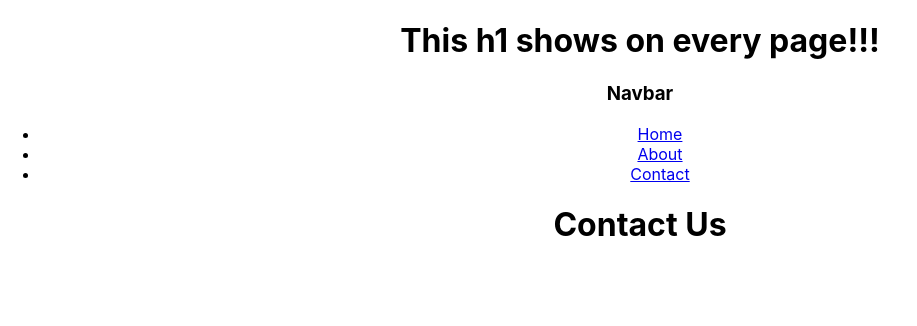
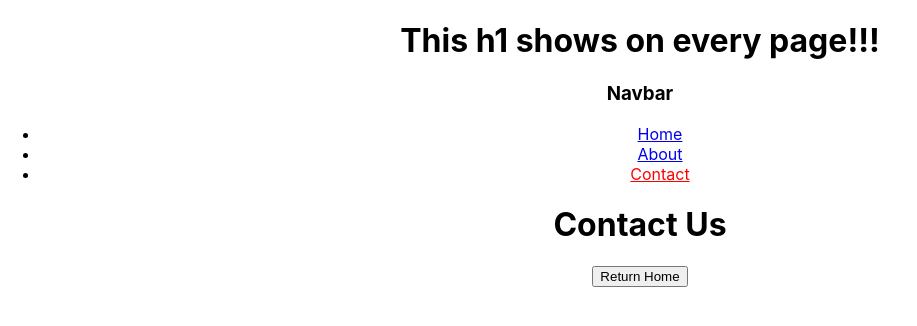
Before and after one commit to jeevanng/week_6_thursday, a React (Create React App) app: page /about/contact in a window 1280 px wide. Shown: the top 326 px of the page, without its empty margins (0-917 px from the left). Built offline with nearby package versions, Linux system fonts and the light colour scheme.

Commit message:
feat: Home button in contact page

```diff
--- a/src/components/Navbar.jsx
+++ b/src/components/Navbar.jsx
@@ -3,7 +3,7 @@
 // /about -- about page
 // /about/contact - contact page
 
-import { Link } from "react-router-dom";
+import { Link, NavLink } from "react-router-dom";
 
 export default function Navbar(props){
 	return (
@@ -11,13 +11,19 @@
 			<h3>Navbar</h3>
 			<ul>
 				<li>
-					<Link to="/">Home</Link>
+					<NavLink to="/" style={({isActive}) => isActive ? {color: "red"} : undefined} >
+						Home
+					</NavLink>
 				</li>
 				<li>
-					<Link to="/about">About</Link>
+					<NavLink to="/about" end style={({isActive}) => isActive ? {color: "red"} : undefined} >
+						About
+					</NavLink>
 				</li>
 				<li>
-					<Link to="/about/contact">Contact</Link>
+                <NavLink to="/about/contact" style={({isActive}) => isActive ? {color: "red"} : undefined} >
+						Contact
+					</NavLink>
 				</li>
 			</ul>
 		</nav>
--- /dev/null
+++ b/src/components/RedirectHomeButton.jsx
@@ -0,0 +1,28 @@
+// Show a button
+// People can click to choose when they get redirected
+// Keep track of state so we can have a variable for control flow of the redirection
+// ONLY render the <Navigate /> component when the variable is true
+
+import { Component } from "react";
+import { Navigate } from "react-router-dom";
+
+export default class RedirectHomeButton extends Component {
+    constructor(props){
+        super(props);
+
+        this.state = {
+            shouldRedirect: false
+        }
+    }
+
+    render(){
+        return(
+            <div>
+                <button onClick={() => this.setState({shouldRedirect: true})}>
+                    Return Home
+                </button>
+                {this.state.shouldRedirect && <Navigate to="/" />}
+            </div>
+        )
+    }
+}
--- a/src/pages/ContactPage.jsx
+++ b/src/pages/ContactPage.jsx
@@ -1,8 +1,14 @@
+// import { Navigate } from "react-router-dom";
+import RedirectHomeButton from "../components/RedirectHomeButton"
+
 
 export default function ContactPage(props){
 	return(
 		<div>
 			<h1>Contact Us</h1>
+
+            {/* <Navigate to="/" /> */}
+            <RedirectHomeButton />
 		</div>
 	)
 }
```
